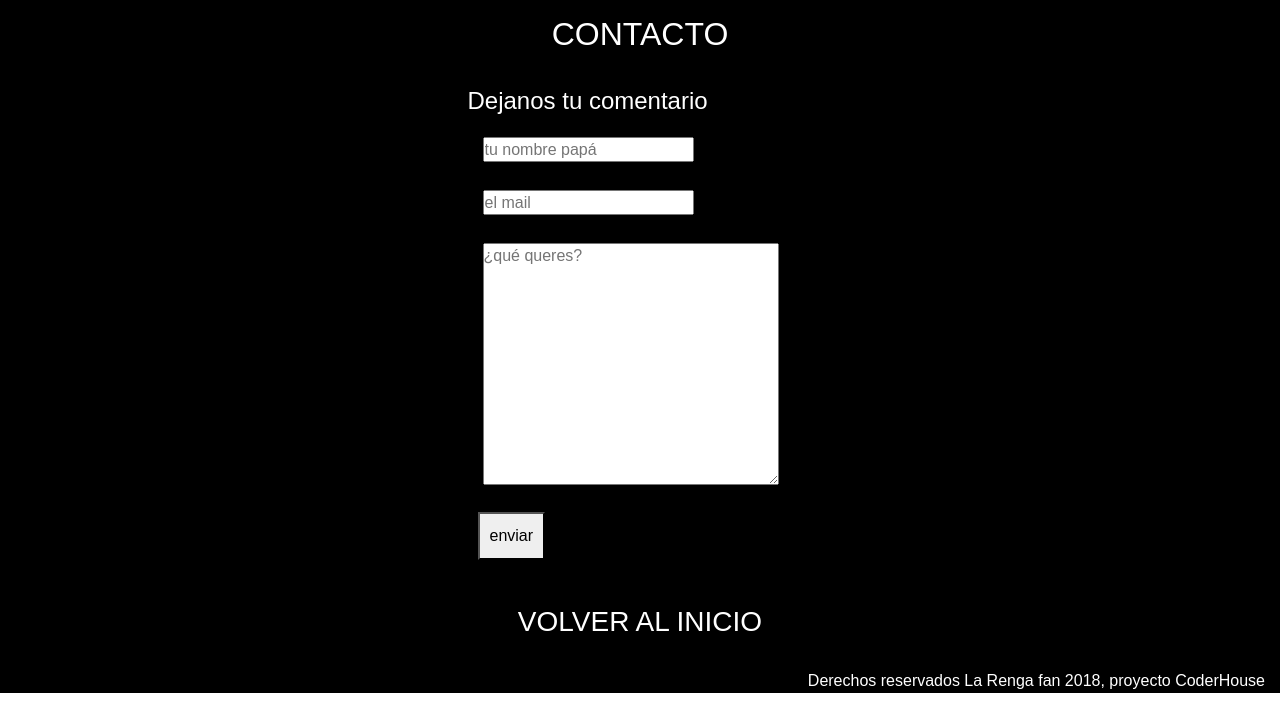
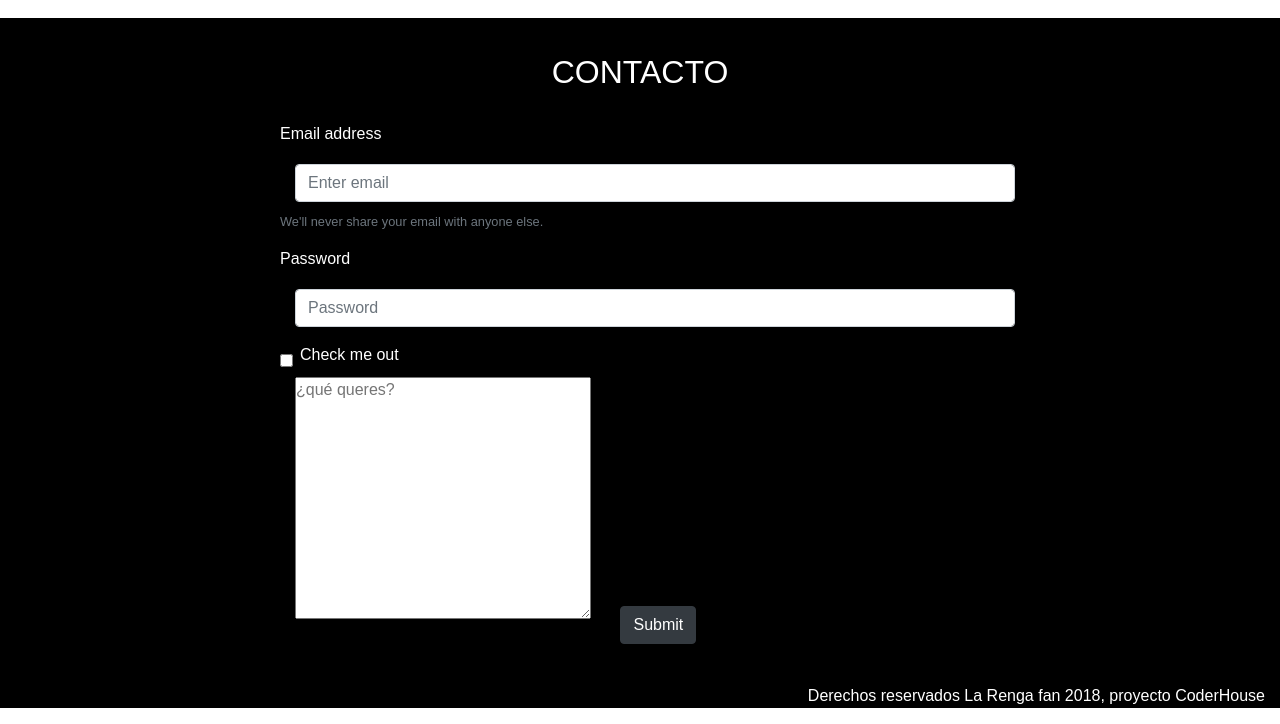
Before and after one commit to MSevillaPlatea/coderhouse, a website: page Coder House Proyecto/la_renga/index.html in a window 1280 px wide. Shown: the part 4236-4960 px from the top of the page. Drawn offline with Linux system fonts and the light colour scheme.

Commit message:
arreglado integrantes

```diff
--- a/Coder House Proyecto/la_renga/index.html
+++ b/Coder House Proyecto/la_renga/index.html
@@ -6,7 +6,7 @@
     <title>La Renga</title>
     <link href="https://fonts.googleapis.com/css?family=Rock+Salt" rel="stylesheet">
 
-    <link rel="stylesheet" type="text/css" media="screen" href="../la_renga/libs/bootstrap/css/bootstrap.min.css" />
+    <link rel="stylesheet" type="text/css" media="screen" href="libs/bootstrap/css/bootstrap.min.css" />
     <link rel="stylesheet" type="text/css" media="screen" href="css/estilos.css" />
 </head>
 
@@ -167,6 +167,29 @@
         <h2>Contacto</h2>
         <form id="contacto" action="contacto.html">
             <fieldset>
+                <form>
+                    <div class="form-group">
+                        <label for="exampleInputEmail1">Email address</label>
+                        <input type="email" class="form-control" id="exampleInputEmail1" aria-describedby="emailHelp" placeholder="Enter email">
+                        <small id="emailHelp" class="form-text text-muted">We'll never share your email with anyone else.</small>
+                    </div>
+                    <div class="form-group">
+                        <label for="exampleInputPassword1">Password</label>
+                        <input type="password" class="form-control" id="exampleInputPassword1" placeholder="Password">
+                    </div>
+                    <div class="form-check">
+                        <input type="checkbox" class="form-check-input" id="exampleCheck1">
+                        <label class="form-check-label" for="exampleCheck1">Check me out</label>
+                    </div>
+                    <textarea name="comentario" id="comentario" cols="30" rows="10" placeholder="¿qué queres?"></textarea>
+                    <button type="submit" class="btn btn-dark">Submit</button>
+            </fieldset>
+            </form>
+    </section>
+    <!-- <section id="contacto">
+        <h2>Contacto</h2>
+        <form id="contacto" action="contacto.html">
+            <fieldset>
                 <legend>Dejanos tu comentario</legend>
                 <label>
                     <input type="text" name="nombre" placeholder="tu nombre papá">
@@ -178,8 +201,8 @@
                 <button type="submit" value="enviar">enviar</button>
             </fieldset>
         </form>
-        <h3><a href="#inicio">volver al inicio</a></h3>
-    </section>
+
+    </section> -->
     <!--
      -- ──────────────────────────────────────────────────── I ──────────
      --   :::::: F O O T E R : :  :   :    :     :        :          :
--- a/Coder House Proyecto/la_renga/sass/estilos.scss
+++ b/Coder House Proyecto/la_renga/sass/estilos.scss
@@ -31,6 +31,7 @@
 }
 
 @mixin flow($tipo, $horizontal, $vertical) {
+    display: flex;
     flex-flow: $tipo;
     justify-content: $horizontal;
     align-items: $vertical;
@@ -193,17 +194,12 @@ header ul a {
 
 #integrantes img {
     width: 100%;
-    height: 100%;
     border-radius: 50%;
     margin: 15px 1px;
 }
 
 #integrantes ul {
-    margin: 0px auto;
-    @include flow(row wrap, space-evenly, center);
-    /*  display: flex;
-    flex-flow: row wrap;
-    justify-content: space-evenly; */
+    @include flow(row wrap, center, end);
 }
 
 #integrantes ul li {
@@ -241,7 +237,6 @@ header ul a {
 #eventos {
     padding-top: 40px;
     margin: 5px;
-    height: 75vh;
 }
 
 #eventos img {
@@ -279,7 +274,7 @@ header ul a {
 
 #contacto form {
     margin: auto;
-    width: 30%;
+    width: 60%;
 }
 
 input {
```
Also changed, not shown: Coder House Proyecto/la_renga/css/estilos.css, Coder House Proyecto/la_renga/package.json (line endings or trailing spaces), 1 other file.
